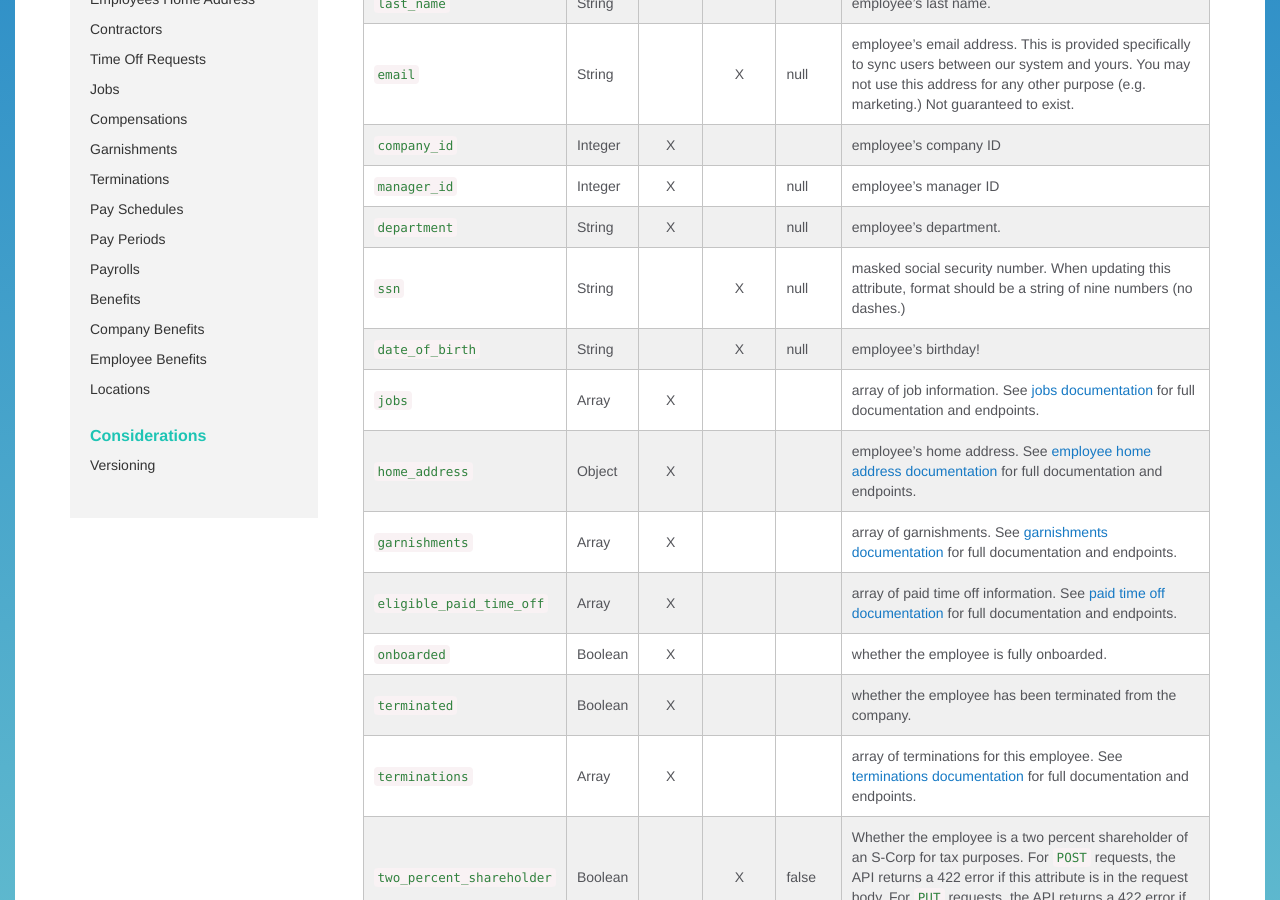
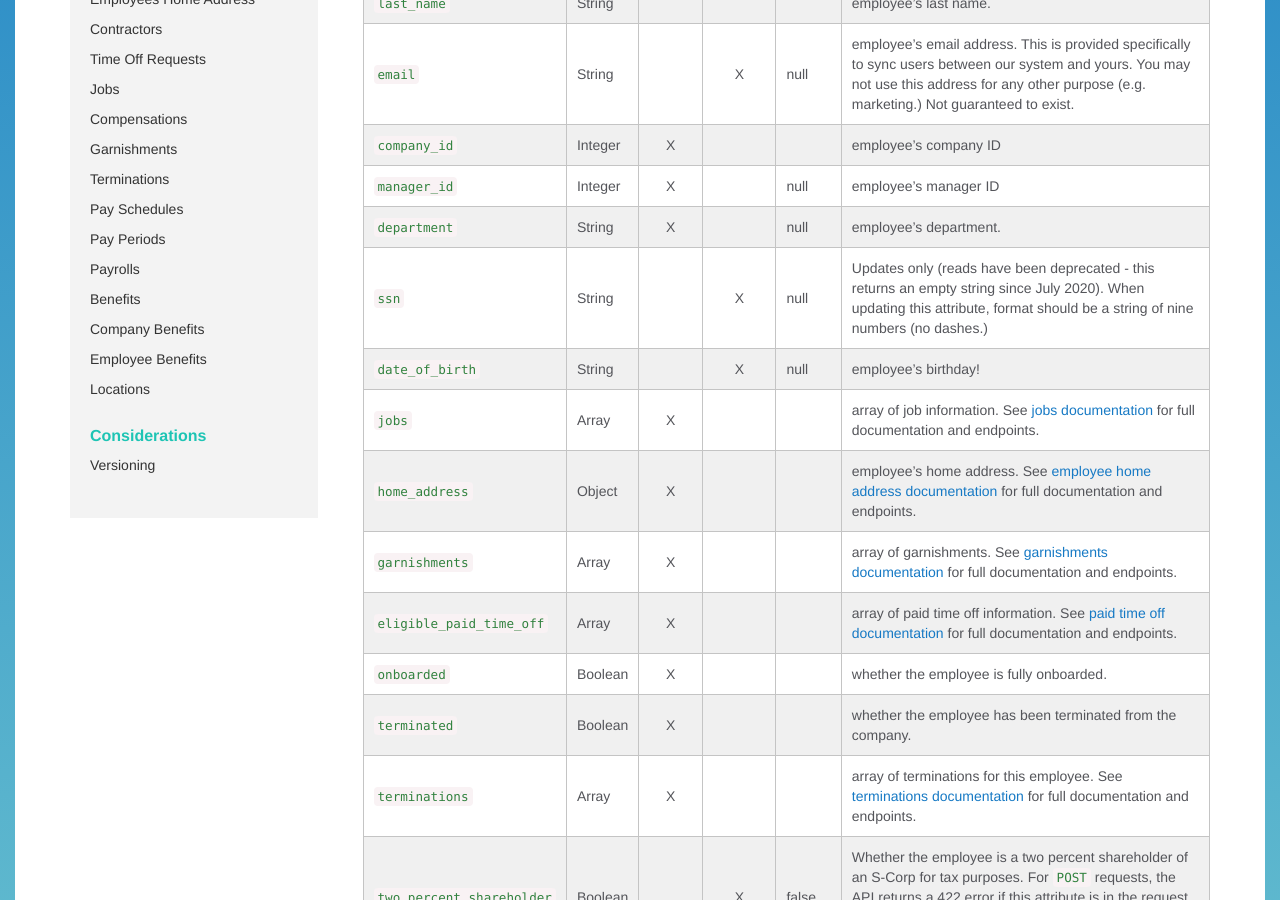
Before and after one commit to Gusto/gusto.github.io, a Jekyll site: the page built from _posts/2013-08-07-employees.markdown, in a window 1280 px wide and 900 px high, scrolled down 590 px. Built offline with Jekyll 4.4.1, drawn with Linux system fonts in a browser that asks for light colours.

Commit message:
deprecating ssns for employees

```diff
--- a/_posts/2013-08-07-employees.markdown
+++ b/_posts/2013-08-07-employees.markdown
@@ -19,7 +19,7 @@
 | `company_id`                  | Integer           |     X     |          |         | employee's company ID
 | `manager_id`                  | Integer           |     X     |          | null    | employee's manager ID
 | `department`                  | String            |     X     |          | null    | employee's department.
-| `ssn`                         | String            |           |    X     | null    | masked social security number. When updating this attribute, format should be a string of nine numbers (no dashes.)
+| `ssn`                         | String            |           |    X     | null    | Updates only (reads have been deprecated - this returns an empty string since July 2020). When updating this attribute, format should be a string of nine numbers (no dashes.)
 | `date_of_birth`               | String            |           |    X     | null    | employee's birthday!
 | `jobs`                        | Array             |     X     |          |         | array of job information. See <a href="/v1/jobs">jobs documentation</a> for full documentation and endpoints.
 | `home_address`                | Object            |     X     |          |         | employee's home address. See <a href="/v1/employee_home_address">employee home address documentation</a> for full documentation and endpoints.
--- a/_posts/2018-11-16-webhooks-employees.markdown
+++ b/_posts/2018-11-16-webhooks-employees.markdown
@@ -40,7 +40,7 @@
     "manager_id": 7757869431804236,
     "department": "Marketing",
     "email": "knight0faith@initech.biz",
-    "ssn": "XXX-XX-2940",
+    "ssn": "",
     "date_of_birth": "1990-05-05",
     "jobs": [
       {
```
